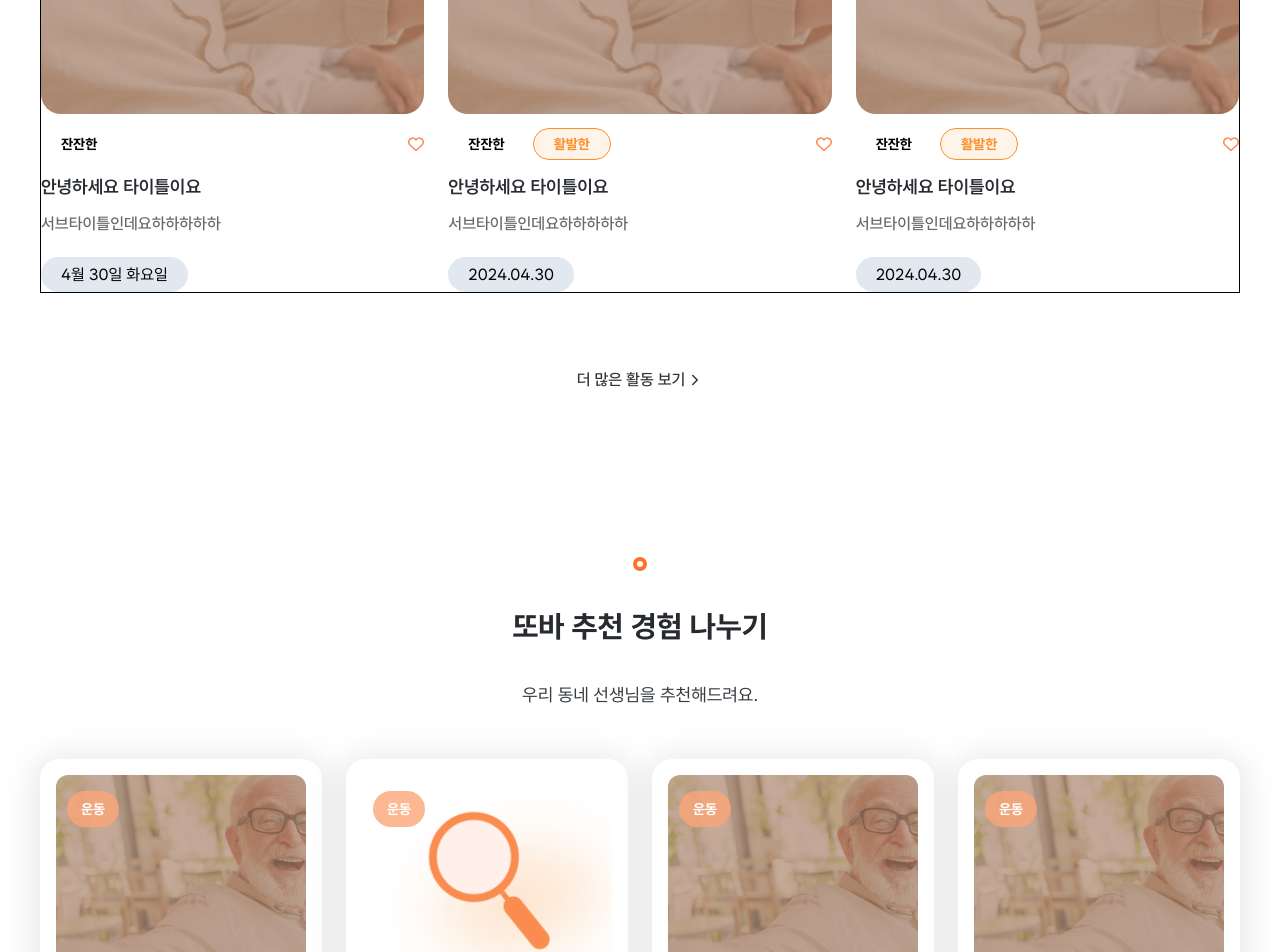
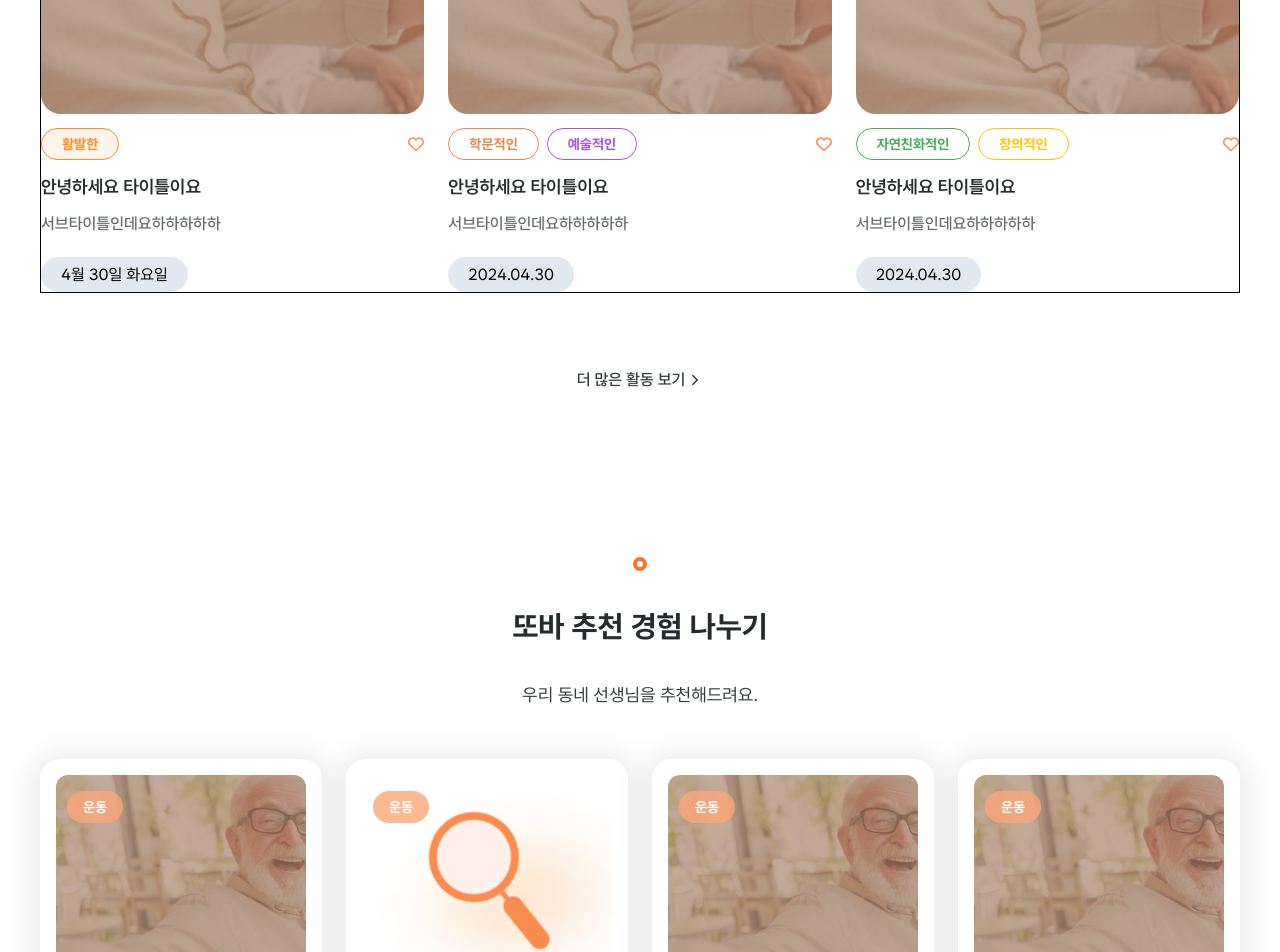
Before and after one commit to Kusitms-29th-Meetup-TeamE/Frontend, a Next.js app: page / in a window 1280 px wide. Shown: the part 1580-2532 px from the top of the page. Built offline with nearby package versions, Linux system fonts and the light colour scheme.

Commit message:
🌈 Update(#14): apply chip

```diff
--- a/src/components/main/RecommendItem.tsx
+++ b/src/components/main/RecommendItem.tsx
@@ -4,7 +4,7 @@ import { useState } from 'react';
 import { FaRegHeart } from 'react-icons/fa6';
 import { FaHeart } from 'react-icons/fa6';
 
-import Tag from '../common-components/chip';
+import Chip from '../common-components/chip';
 
 import clsx from 'clsx';
 import Image from 'next/image';
@@ -54,7 +54,7 @@ export default function RecommendItem(props: RecommendItemProps) {
         <div className="flex items-center justify-between mb-[12px]">
           <div className="flex gap-2">
             {personalities.map((item, idx) => (
-              <Tag color="orange" text={item} key={idx} />
+              <Chip text={item} key={idx} />
             ))}
           </div>
 
--- a/src/components/main/ShareProfile.tsx
+++ b/src/components/main/ShareProfile.tsx
@@ -1,4 +1,6 @@
 import { UserProps } from '@/types/user';
+
+import Chip from '../common-components/chip';
 
 import clsx from 'clsx';
 import Image from 'next/image';
@@ -27,10 +29,7 @@ export default function ShareProfile(props: ShareProfileProps) {
           backgroundSize: 'cover',
         }}
       >
-        {/* TODO: 칩 컴포넌트 만들기 */}
-        <span className="inline-flex px-[14px] py-2 rounded-[30px] text-white text-chip-bold bg-primary-orange4 bg-opacity-80">
-          {type}
-        </span>
+        <Chip type={type} />
       </div>
 
       <div className="flex justify-between mt-5">
--- a/src/containers/main/RecommendActivity.tsx
+++ b/src/containers/main/RecommendActivity.tsx
@@ -13,7 +13,7 @@ export default function RecommendActivity() {
       maxParticipants: 11,
       time: '4월 30일 화요일',
       isLiked: false,
-      personalities: ['잔잔한'],
+      personalities: ['활발한'],
     },
     {
       title: '안녕하세요 타이틀이요',
@@ -23,7 +23,7 @@ export default function RecommendActivity() {
       maxParticipants: 11,
       time: '2024.04.30',
       isLiked: false,
-      personalities: ['잔잔한', '활발한'],
+      personalities: ['학문적인', '예술적인'],
     },
     {
       title: '안녕하세요 타이틀이요',
@@ -33,7 +33,7 @@ export default function RecommendActivity() {
       maxParticipants: 11,
       time: '2024.04.30',
       isLiked: false,
-      personalities: ['잔잔한', '활발한'],
+      personalities: ['자연친화적인', '창의적인'],
     },
   ];
 
```
